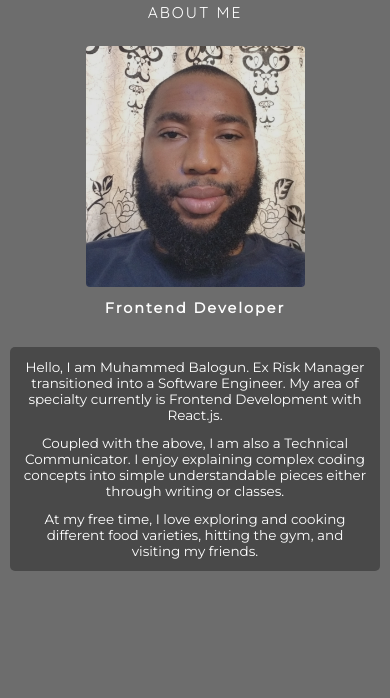
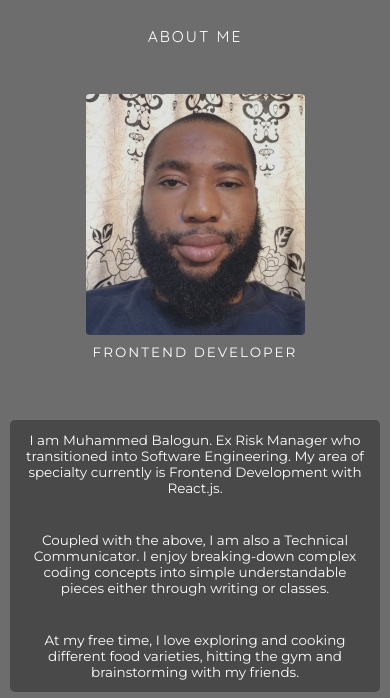
Before and after one commit to Balogunmba22/figma-portfolio-ex, a plain HTML site: page index.html in a window 390 px wide. Shown: the part 866-1564 px from the top of the page. Drawn offline with Linux system fonts and the light colour scheme.

Commit message:
media querie refactored

```diff
--- a/index.html
+++ b/index.html
@@ -33,18 +33,18 @@
 
         <div class="about-text">
           <p>
-            Hello, I am Muhammed Balogun. Ex Risk Manager transitioned into a
-            Software Engineer. My area of specialty currently is Frontend
+            I am Muhammed Balogun. Ex Risk Manager who transitioned into
+            Software Engineering. My area of specialty currently is Frontend
             Development with React.js.
           </p>
           <p>
             Coupled with the above, I am also a Technical Communicator. I enjoy
-            explaining complex coding concepts into simple understandable pieces
-            either through writing or classes.
+            breaking-down complex coding concepts into simple understandable
+            pieces either through writing or classes.
           </p>
           <p>
             At my free time, I love exploring and cooking different food
-            varieties, hitting the gym, and visiting my friends.
+            varieties, hitting the gym and brainstorming with my friends.
           </p>
         </div>
       </article>
--- a/style.css
+++ b/style.css
@@ -76,12 +76,12 @@ section.about {
 
 .about-content {
   flex: 1;
+  margin-top: 1rem;
   display: grid;
   grid-template-columns: 35% 1fr;
   align-items: center;
   padding: 0 5vw;
   font-family: "Montserrat", sans-serif;
-  margin-top: 1rem;
 }
 
 .about .img-container {
@@ -96,11 +96,9 @@ section.about {
 
 .about .titles {
   margin-top: 0.5rem;
-  font-weight: 600;
-  font-size: 1.2rem;
-  text-transform: capitalize;
-  text-align: center;
-  padding: 0.25rem 0.5rem 0.5rem;
+  font-weight: 500;
+  font-size: 1.125rem;
+  text-transform: uppercase;
   font-family: "Montserrat", sans-serif;
   letter-spacing: 2px;
   transition: all 2s ease-in-out;
@@ -172,7 +170,7 @@ section.project {
   font-family: "Montserrat", sans-serif;
   font-weight: 500;
 }
-
+/* Contact Section */
 section.contact {
   min-height: 50vh;
   background-color: #494949;
@@ -221,14 +219,14 @@ section.contact {
   }
 
   section.about {
-    padding: 2rem 0.5vw;
+    padding: 4rem 0.5vw 0;
   }
 
   .about-content {
+    padding: 0 2vw;
+    margin-top: 4rem;
     display: block;
     text-align: center;
-    padding: 0 2vw;
-    margin-top: 2rem;
   }
 
   .about .img-container {
@@ -236,16 +234,21 @@ section.contact {
   }
 
   .about-text {
-    margin-top: 2rem;
+    margin-top: 5rem;
+    gap: 3rem;
   }
 
   section.project {
-    padding: 2rem 0.5vw;
+    padding: 4rem 0.5vw;
+  }
+
+  .my_project:hover {
+    transform: scale(1);
   }
 
   .projects-container {
     flex-direction: column;
-    gap: 2.5rem;
+    gap: 4rem;
     margin-top: 2rem;
     padding: 0 2vw;
   }
@@ -257,4 +260,12 @@ section.contact {
   .project figcaption {
     padding: 0.8rem;
   }
+
+  section.contact {
+    padding: 4rem 0 0;
+  }
+
+  .social-icons {
+    gap: 4rem;
+  }
 }
```
